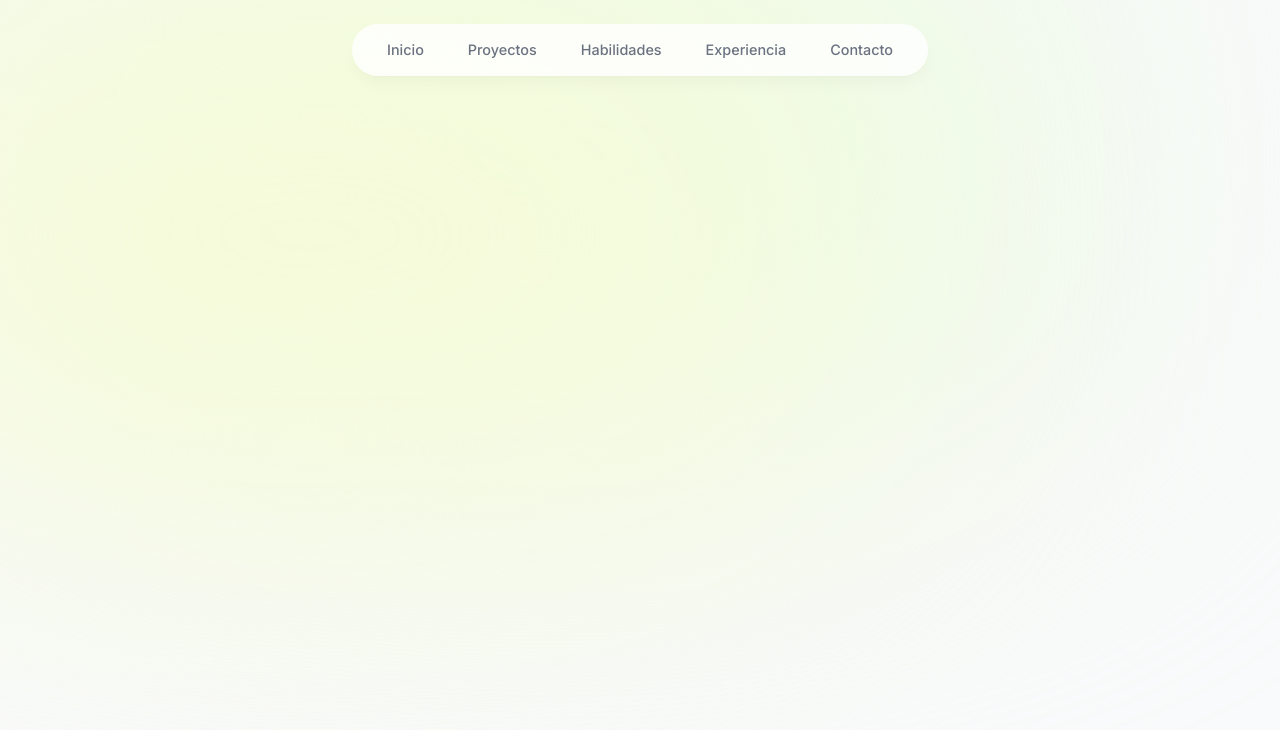
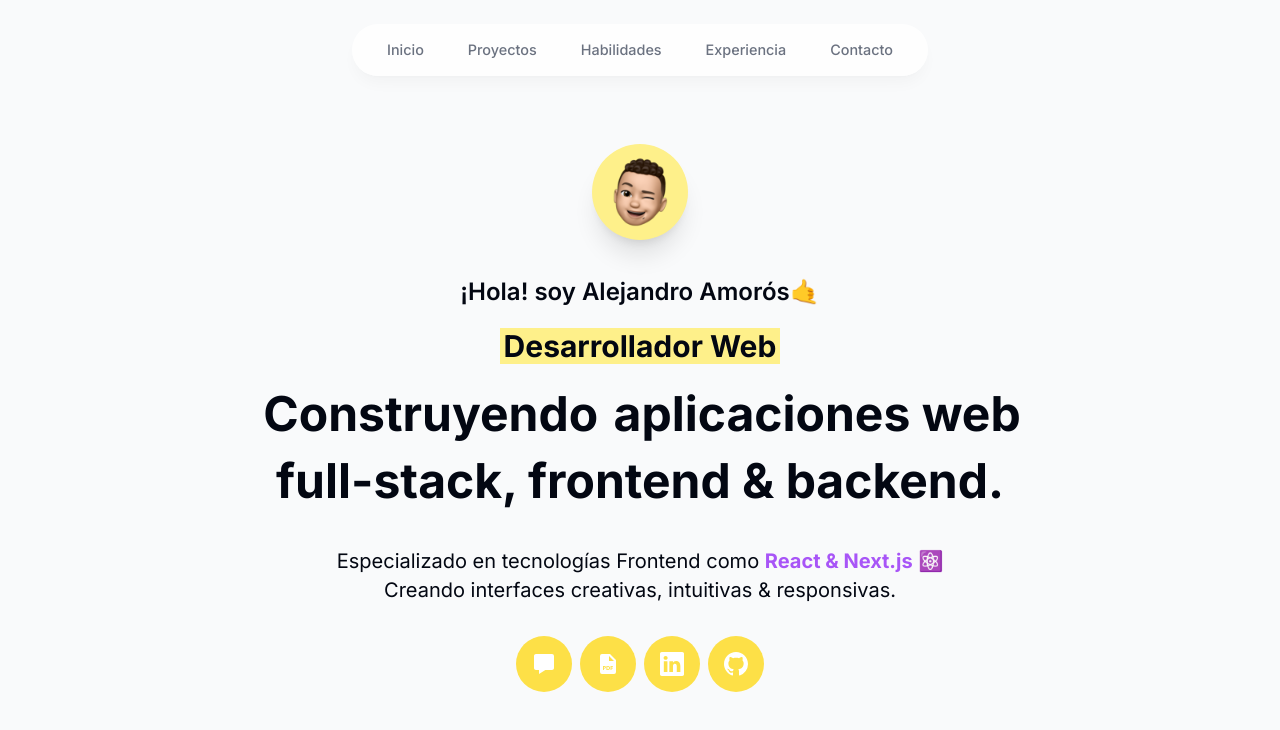
Before and after one commit to alexamoros/portfolio, a Next.js app: page / in a window 1280 px wide. Shown: the top 730 px of the page. Built offline with nearby package versions, Linux system fonts and the light colour scheme.

Commit message:
created intro

```diff
--- /dev/null
+++ b/src/app/components/intro.tsx
@@ -0,0 +1,94 @@
+"use client";
+import Image from "next/image";
+import React from "react";
+import { motion } from "framer-motion";
+import Link from "next/link";
+import { BsGithub, BsLinkedin } from "react-icons/bs";
+import { BiSolidFilePdf } from "react-icons/bi";
+import { BiSolidMessage } from "react-icons/bi";
+
+export default function Intro() {
+  return (
+    <section>
+      <div className="flex items-center justify-center">
+        <motion.div
+          initial={{ opacity: 0, scale: 0 }}
+          animate={{ opacity: 1, scale: 1 }}
+          transition={{ type: "tween", duration: 0.2 }}
+        >
+          <Image
+            src="/memoji-wink.png"
+            alt="Alejandro Memoji Winking"
+            width="192"
+            height="192"
+            quality="95"
+            priority={true}
+            className="h-24 w-24 p-3 bg-yellow-200 rounded-full object-cover shadow-xl"
+          />
+        </motion.div>
+      </div>
+      <motion.h1
+        className="mb-5 mt-9 px-4 font-semibold sm:text-2xl text-xl text-center"
+        initial={{ opacity: 0, y: 100 }}
+        animate={{ opacity: 1, y: 0 }}
+      >
+        ¡Hola! soy Alejandro Amorós🤙
+      </motion.h1>
+      <motion.div
+        initial={{ opacity: 0, y: 100 }}
+        animate={{ opacity: 1, y: 0 }}
+      >
+        <p className="text-center">
+          <motion.span className="font-bold bg-yellow-200 mx-auto sm:text-3xl text-xl px-1 m-3">
+            Desarrollador Web
+          </motion.span>
+        </p>
+        <motion.h2 className="mb-8 mt-4 sm:px-16 max-w-4xl mx-auto text-center !leading-[1.4] text-3xl sm:text-5xl px-0 font-bold">
+          <span className="font-bold px-1">Construyendo</span> aplicaciones web
+          full-stack, frontend & backend.
+        </motion.h2>
+        <motion.p className="px-4 text-center !leading-[1.5] sm:text-xl text-lg">
+          Especializado en tecnologías Frontend como{" "}
+          <span className="font-bold text-purple-500">React & Next.js</span> ⚛️
+        </motion.p>
+        <motion.p className="mb-8 px-4 text-center sm:text-xl text-lg">
+          Creando interfaces creativas, intuitivas & responsivas.
+        </motion.p>
+      </motion.div>
+      <motion.div
+        className="flex justify-center gap-2 px-4 text-white text-[1.5rem] font-medium"
+        initial={{ opacity: 0, y: 100 }}
+        animate={{ opacity: 1, y: 0 }}
+        transition={{ delay: 0.1 }}
+      >
+        <Link
+          href="#contact"
+          className="bg-yellow-300 p-4 flex items-center gap-2 rounded-full outline-none focus:scale-110 hover:scale-110 hover:bg-gray-950 active:scale-105 transition"
+        >
+          <BiSolidMessage />
+        </Link>
+        <a
+          href="/CV.pdf"
+          download
+          className="bg-yellow-300 p-4 flex items-center gap-2 rounded-full outline-none focus:scale-110 hover:scale-110 hover:bg-gray-950 active:scale-105 transition cursor-pointer"
+        >
+          <BiSolidFilePdf />
+        </a>
+        <a
+          href="https://linkedin.com"
+          target="_blank"
+          className="bg-yellow-300 p-4 flex items-center gap-2 rounded-full focus:scale-110 hover:scale-110 hover:bg-gray-950 active:scale-105 transition cursor-pointer"
+        >
+          <BsLinkedin />
+        </a>
+        <a
+          href="https://github.com"
+          target="_blank"
+          className="bg-yellow-300 p-4 flex items-center gap-2 rounded-full focus:scale-110 hover:scale-110 hover:bg-gray-950 active:scale-105 transition cursor-pointer"
+        >
+          <BsGithub />
+        </a>
+      </motion.div>
+    </section>
+  );
+}
--- a/src/app/layout.tsx
+++ b/src/app/layout.tsx
@@ -19,10 +19,11 @@ export default function RootLayout({
   return (
     <html lang="en">
       <body
-        className={`${inter.className} bg-gray-50 text-gray-950 relative h-[5000px]`}
+        className={`${inter.className} bg-gray-50 text-gray-950 relative h-[5000px] pt-28 sm:pt-36`}
       >
+        {/*}
         <div className="bg-[#e9fbe2] absolute top-[-6rem] -z-10 right-[11rem] h-[31.25rem] w-[31.25rem] rounded-full blur-[10rem] sm:w-[68.75rem]"></div>
-        <div className="bg-[#f7fbd7] absolute top-[-1rem] -z-10 left-[-35rem] h-[31.25rem] w-[31.25rem] rounded-full blur-[10rem] sm:w-[68.75rem] md:left-[-33rem] lg:left-[-28rem] xl:left-[-15rem] 2xl:left-[-5rem]"></div>
+  <div className="bg-[#f7fbd7] absolute top-[-1rem] -z-10 left-[-35rem] h-[31.25rem] w-[31.25rem] rounded-full blur-[10rem] sm:w-[68.75rem] md:left-[-33rem] lg:left-[-28rem] xl:left-[-15rem] 2xl:left-[-5rem]"></div>*/}
         <Header />
         {children}
       </body>
--- a/src/app/page.tsx
+++ b/src/app/page.tsx
@@ -1,3 +1,9 @@
+import Intro from "./components/intro";
+
 export default function Home() {
-  return <main className=""></main>;
+  return (
+    <main className="">
+      <Intro />
+    </main>
+  );
 }
```
Also changed, not shown: public/memoji-wink.png (added).
